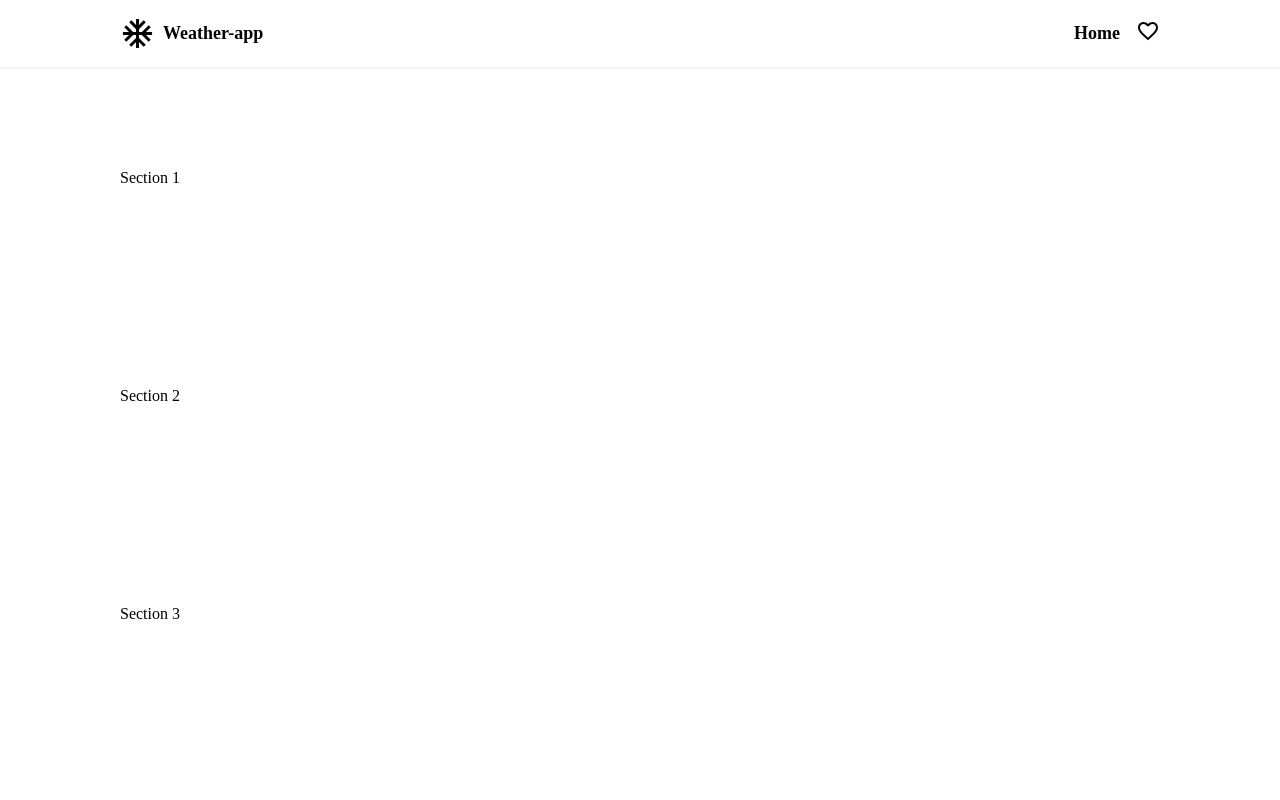
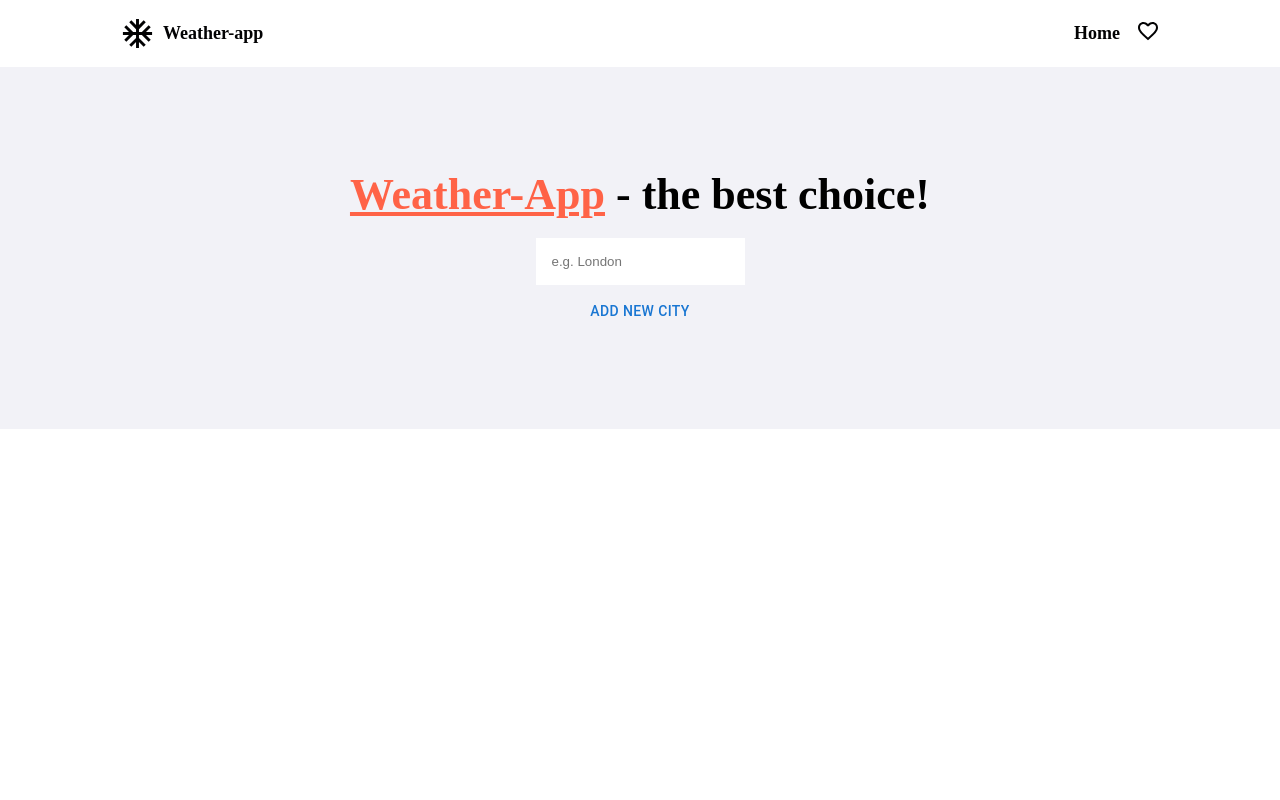
Before and after one commit to IlyaLevchenko04/weather-app, a React (Vite) app: page / in a window 1280 px wide. Shown: the top 800 px of the page. Built offline with nearby package versions, Linux system fonts and the light colour scheme; no server answers.

Commit message:
feature/homepahe-hero: Added hero to homepage

```diff
--- a/src/pages/home.tsx
+++ b/src/pages/home.tsx
@@ -1,48 +1,13 @@
 // import { fetchFiveDayForecast } from '@redux/slices/weather-slice/thunks/forecast';
 
 // import { useAppDispatch, useAppSelector } from '@shared/hooks/redux';
-import { Container } from '@shared/ui/container';
-import { Section } from '@shared/ui/section';
+import { Hero } from '@sections/home/hero';
 // import { useCallback, useState } from 'react';
 
 export const Home = () => {
-  // const dispatch = useAppDispatch();
-  // const forecast = useAppSelector(state => state.forecast.data);
-  // const getForecast = useCallback(
-  //   (city: string) => dispatch(fetchFiveDayForecast(city)),
-  //   [dispatch]
-  // );
-  // const [cityInput, setCityInput] = useState('');
-
-  // const onInput: React.FormEventHandler<HTMLInputElement> = e => {
-  //   const value = (e.target as HTMLInputElement).value;
-  //   setCityInput(value.trim());
-  // };
-
-  // const onSubmit = (e: React.FormEvent<HTMLFormElement>) => {
-  //   e.preventDefault();
-
-  //   getForecast(cityInput);
-  //   console.log(forecast);
-  // };
-
   return (
     <>
-      <Section>
-        <Container>Section 1</Container>
-      </Section>
-      <Section>
-        <Container>Section 2</Container>
-      </Section>
-      <Section>
-        <Container>Section 3</Container>
-      </Section>
-      <Section>
-        <Container>Section 4</Container>
-      </Section>
-      <Section>
-        <Container>Section 5</Container>
-      </Section>
+      <Hero />
     </>
   );
 };
--- /dev/null
+++ b/src/redux/slices/favorites-slice/index.ts
@@ -0,0 +1,26 @@
+import { createSlice } from '@reduxjs/toolkit';
+
+export interface FavoritesState {
+  data: string[];
+}
+
+const initialState: FavoritesState = {
+  data: [],
+};
+
+export const favoritesSlice = createSlice({
+  name: 'favorites',
+  initialState,
+  reducers: {
+    addFavorite: (state, action) => {
+      state.data = [...state.data, action.payload];
+    },
+    deleteFavorite: (state, action) => {
+      state.data = state.data.filter(item => item === action.payload);
+    },
+  },
+});
+
+export const { addFavorite, deleteFavorite } = favoritesSlice.actions;
+
+export default favoritesSlice.reducer;
--- a/src/redux/store.ts
+++ b/src/redux/store.ts
@@ -1,9 +1,11 @@
 import { configureStore } from '@reduxjs/toolkit';
 import weatherSlice from './slices/weather-slice';
+import favoritesSlice from './slices/favorites-slice';
 
 export const store = configureStore({
   reducer: {
     forecast: weatherSlice,
+    favorites: favoritesSlice,
   },
 });
 
--- /dev/null
+++ b/src/sections/home/hero/index.module.scss
@@ -0,0 +1,34 @@
+.root {
+  background-color: $colorLight04;
+}
+
+.container {
+  display: flex;
+  flex-direction: column;
+  gap: $s-xs;
+  justify-content: center;
+  align-items: center;
+}
+
+.title {
+  font-size: 44px;
+  line-height: 1.2;
+  letter-spacing: 0.44;
+  text-align: center;
+
+  & .slogo {
+    color: $colorBrand;
+    text-decoration: underline;
+  }
+}
+
+.form {
+  display: flex;
+  flex-direction: column;
+  gap: $s-2xs;
+}
+
+.input {
+  border: none;
+  padding: $s-xs;
+}
--- /dev/null
+++ b/src/sections/home/hero/index.tsx
@@ -0,0 +1,66 @@
+import { Button } from '@mui/material';
+import Snackbar from '@mui/material/Snackbar';
+import { Container } from '@shared/ui/container';
+import { Section } from '@shared/ui/section';
+
+import s from './index.module.scss';
+import { useAppDispatch } from '@shared/hooks/redux';
+import { useCallback, useState } from 'react';
+import { fetchFiveDayForecast } from '@redux/slices/weather-slice/thunks/forecast';
+import { addFavorite, deleteFavorite } from '@redux/slices/favorites-slice';
+
+export const Hero = () => {
+  const dispatch = useAppDispatch();
+  const getForecast = useCallback(
+    (city: string) => dispatch(fetchFiveDayForecast(city)),
+    [dispatch]
+  );
+
+  const setFavorites = (city: string, toDelete = false) =>
+    dispatch(toDelete ? deleteFavorite(city) : addFavorite(city));
+  const [cityInput, setCityInput] = useState('');
+  const [openToast, setOpenToast] = useState(false);
+
+  const onInput: React.FormEventHandler<HTMLInputElement> = e => {
+    const value = (e.target as HTMLInputElement).value;
+    setCityInput(value.trim());
+  };
+
+  const handleCloseToast = () => setOpenToast(false);
+
+  const onSubmit = (e: React.FormEvent<HTMLFormElement>) => {
+    e.preventDefault();
+
+    setOpenToast(true);
+    getForecast(cityInput);
+    setFavorites(cityInput);
+    setCityInput('');
+  };
+
+  return (
+    <Section className={s.root}>
+      <Container className={s.container}>
+        <h1 className={s.title}>
+          <span className={s.slogo}>Weather-App</span> - the best choice!
+        </h1>
+
+        <form className={s.form} onSubmit={onSubmit}>
+          <input
+            type="text"
+            placeholder="e.g. London"
+            className={s.input}
+            onInput={onInput}
+            value={cityInput}
+          />
+          <Button type="submit">Add new city</Button>
+        </form>
+        <Snackbar
+          open={openToast}
+          onClose={handleCloseToast}
+          message="You succsesfully edited your favorites!"
+          autoHideDuration={4000}
+        />
+      </Container>
+    </Section>
+  );
+};
--- a/src/shared/ui/container/index.module.scss
+++ b/src/shared/ui/container/index.module.scss
@@ -2,7 +2,7 @@
   padding-right: $edgeMobile;
   padding-left: $edgeMobile;
 
-  width: 100%;
+  width: auto;
 
   @include media('tablet') {
     width: $containerTabletWidth;
--- a/src/shared/ui/section/index.tsx
+++ b/src/shared/ui/section/index.tsx
@@ -1,9 +1,11 @@
+import clsx from 'clsx';
 import s from './index.module.scss';
 
 interface IProps {
   children: React.ReactNode;
+  className?: string;
 }
 
 export const Section: React.FC<IProps> = props => (
-  <section className={s.root}>{props.children}</section>
+  <section className={clsx(s.root, props.className)}>{props.children}</section>
 );
--- a/src/styles/_variables.scss
+++ b/src/styles/_variables.scss
@@ -1,5 +1,5 @@
 $s-3xs: 4px;
-$s-2xs: 8;
+$s-2xs: 8px;
 $s-xs: 16px;
 $s-s: 24px;
 $s-m: 32px;
```
